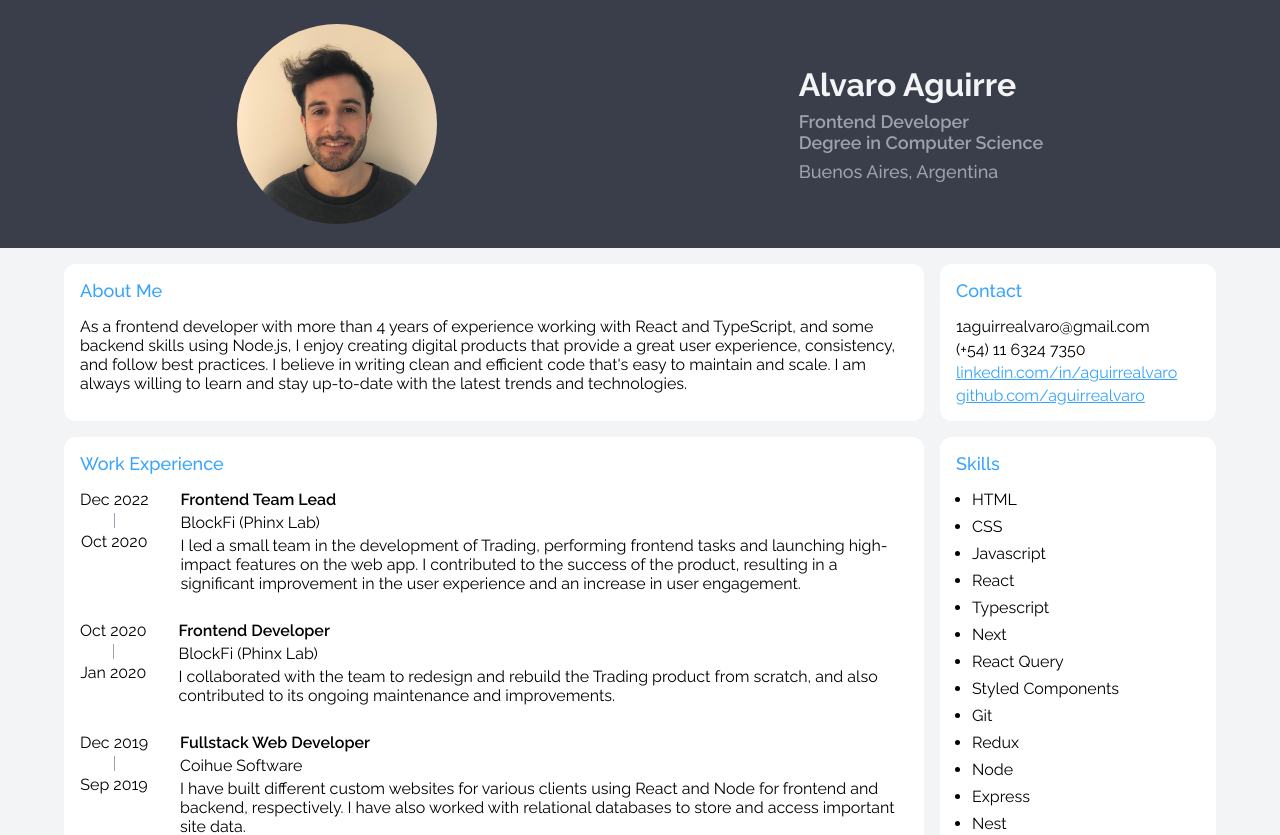
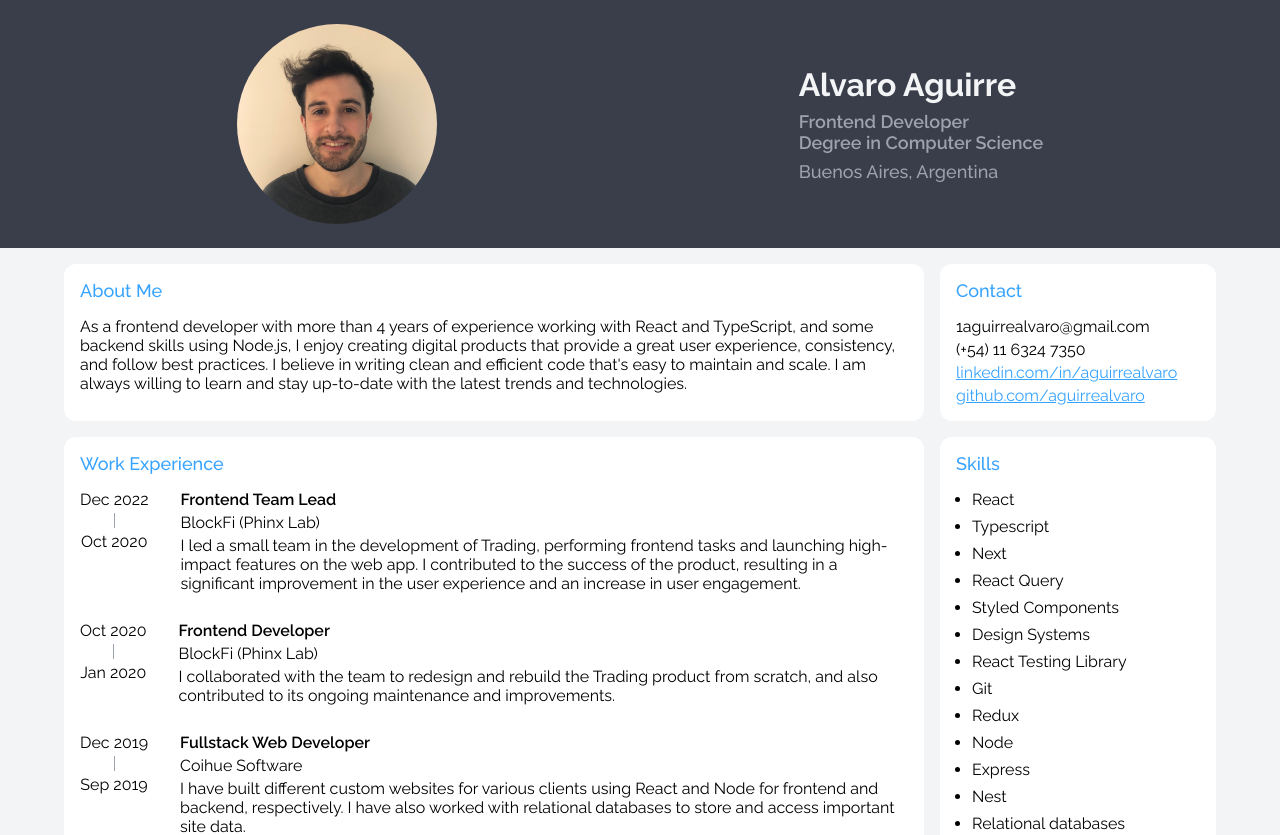
Before and after one commit to aguirrealvaro/cv, a Next.js app: page / in a window 1280 px wide. Shown: the top 835 px of the page. Built offline with nearby package versions, Linux system fonts and the light colour scheme.

Commit message:
Update skills

```diff
--- a/src/components/Skills/Skills.tsx
+++ b/src/components/Skills/Skills.tsx
@@ -8,14 +8,13 @@ export const Skills: FunctionComponent = () => {
       <Card>
         <CardTitle>Skills</CardTitle>
         <ul>
-          <Item>HTML</Item>
-          <Item>CSS</Item>
-          <Item>Javascript</Item>
           <Item>React</Item>
           <Item>Typescript</Item>
           <Item>Next</Item>
           <Item>React Query</Item>
           <Item>Styled Components</Item>
+          <Item>Design Systems</Item>
+          <Item>React Testing Library</Item>
           <Item>Git</Item>
           <Item>Redux</Item>
           <Item>Node</Item>
```
